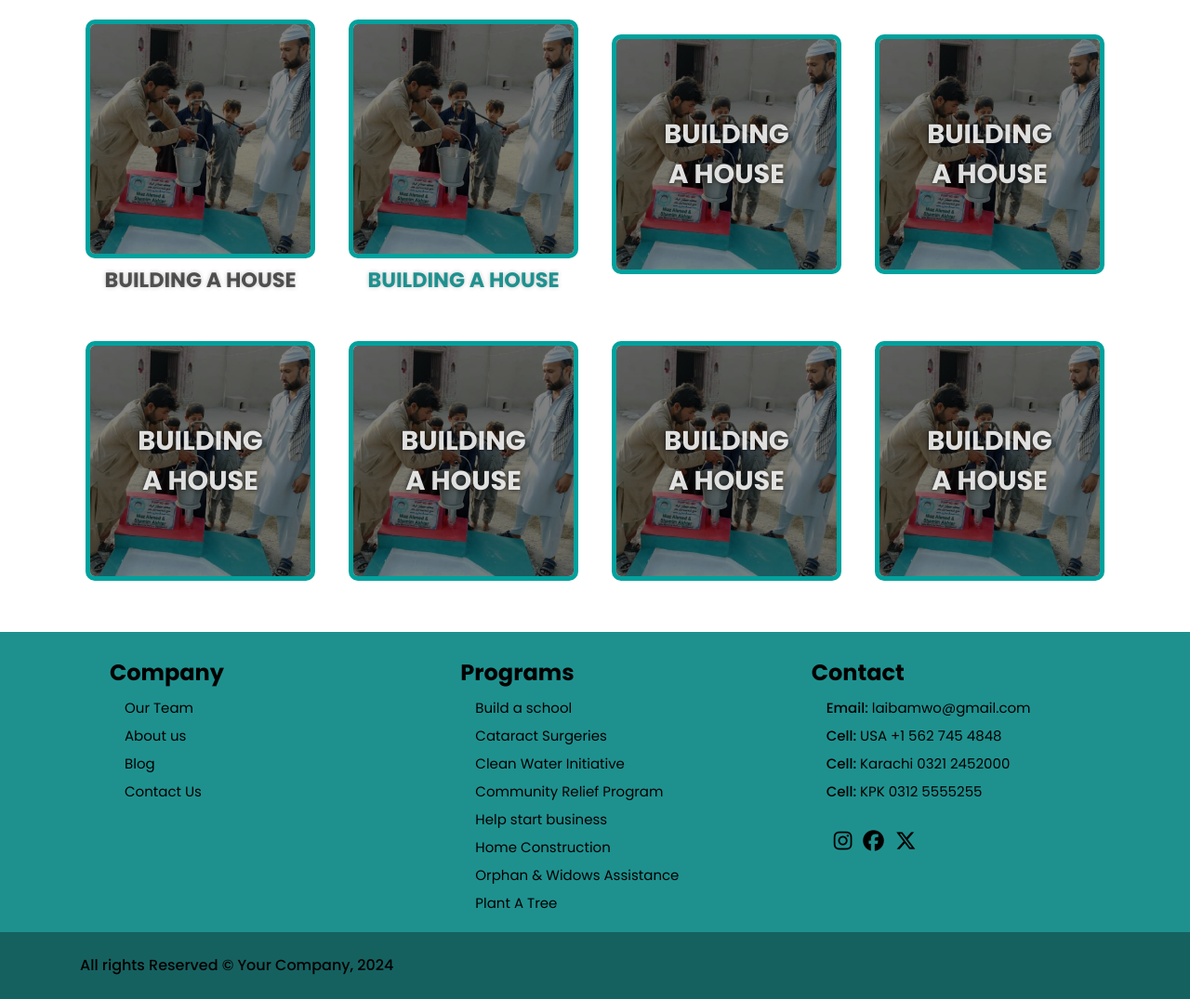
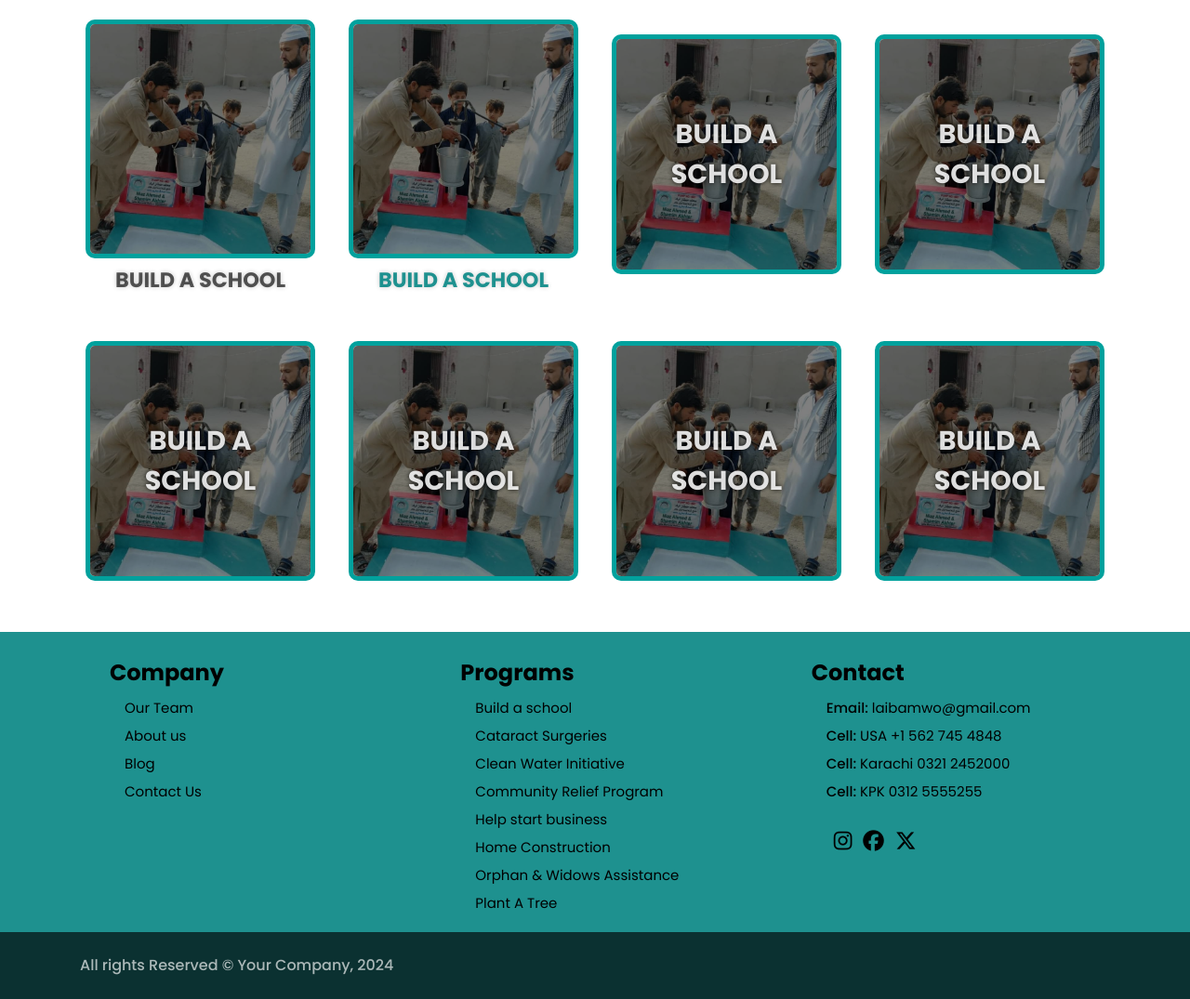
Before and after one commit to Sameer7552/Welfare, a plain HTML site: page index.html in a window 1280 px wide. Shown: the part 1560-2635 px from the top of the page at 93% size. Drawn offline with nearby package versions, Linux system fonts and the light colour scheme.

Commit message:
Update index.html

```diff
--- a/index.html
+++ b/index.html
@@ -343,55 +343,55 @@
             <img src="./Images/card/img1.jpeg">
           </div>
 
-          <div class="heading-4">BUILDING A HOUSE</div>
+          <div class="heading-4">BUILD A SCHOOL</div>
         </div>
 
         <div class="col-xl-3 col-6 col-md-4">
           <div class="black-shade">
             <img src="./Images/card/img1.jpeg">
           </div>
-          <div class="heading-5">BUILDING A HOUSE</div>
+          <div class="heading-5">BUILD A SCHOOL</div>
         </div>
 
         <div class="col-xl-3 col-6 col-md-4">
           <div class="black-shade">
             <img src="./Images/card/img1.jpeg">
-            <div class="heading-3">BUILDING A HOUSE</div>
+            <div class="heading-3">BUILD A SCHOOL</div>
           </div>
         </div>
 
         <div class="col-xl-3 col-6 col-md-4">
           <div class="black-shade">
             <img src="./Images/card/img1.jpeg">
-            <div class="heading-3">BUILDING A HOUSE</div>
+            <div class="heading-3">BUILD A SCHOOL</div>
           </div>
         </div>
 
         <div class="col-xl-3 col-6 col-md-4">
           <div class="black-shade">
             <img src="./Images/card/img1.jpeg">
-            <div class="heading-3">BUILDING A HOUSE</div>
+            <div class="heading-3">BUILD A SCHOOL</div>
           </div>
         </div>
 
         <div class="col-xl-3 col-6 col-md-4">
           <div class="black-shade">
             <img src="./Images/card/img1.jpeg">
-            <div class="heading-3">BUILDING A HOUSE</div>
+            <div class="heading-3">BUILD A SCHOOL</div>
           </div>
         </div>
 
         <div class="col-xl-3 col-6 col-md-4">
           <div class="black-shade">
             <img src="./Images/card/img1.jpeg">
-            <div class="heading-3">BUILDING A HOUSE</div>
+            <div class="heading-3">BUILD A SCHOOL</div>
           </div>
         </div>
 
         <div class="col-xl-3 col-6 col-md-4">
           <div class="black-shade">
             <img src="./Images/card/img1.jpeg">
-            <div class="heading-3">BUILDING A HOUSE</div>
+            <div class="heading-3">BUILD A SCHOOL</div>
           </div>
         </div>
       </div>
@@ -581,9 +581,9 @@
         </div> -->
       </div>
     </div>
-    <div style="background-color: #156160;" class="p-4">
+    <div style="background-color: #0b3131;" class="p-4">
       <div class="container">
-        <div style="color: #000000; font-weight: 500; font-size: 16px">
+        <div style="color: #ffffffa8; font-weight: 500; font-size: 16px">
           All rights Reserved &copy; Your Company, 2024
         </div>
       </div>
```
